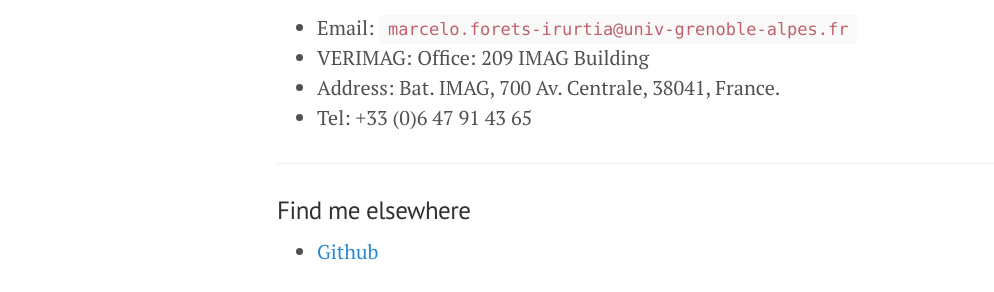
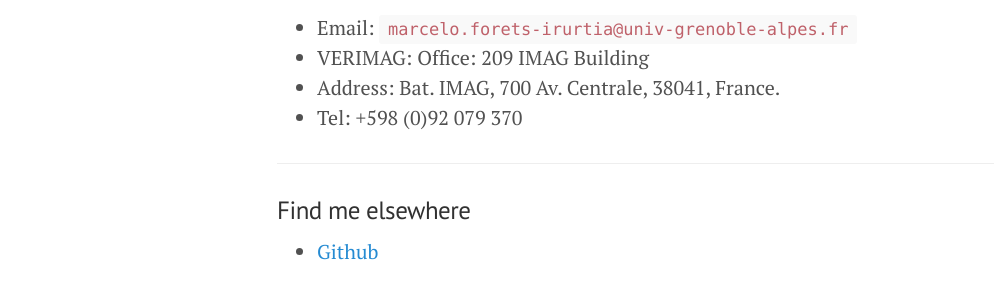
Before and after one commit to mforets/mforets.github.io, a Jekyll site: the page built from about.md, in a window 1280 px wide and 900 px high, scrolled down 1488 px. Shown: the part 156-448 px from the top of the window, without its empty margins (3-997 px from the left). Built offline with Jekyll 4.4.1, drawn with Linux system fonts in a browser that asks for light colours; nearby versions of some CDN libraries.

Commit message:
update cel

```diff
--- a/about.md
+++ b/about.md
@@ -39,7 +39,7 @@ Currently, I work as a post-doc researcher at TEMPO team led by [Oded Maler](htt
 - Email: `marcelo.forets-irurtia@univ-grenoble-alpes.fr`
 - VERIMAG: Office: 209 IMAG Building
 - Address: Bat. IMAG, 700 Av. Centrale, 38041, France.
-- Tel: +33 (0)6 47 91 43 65
+- Tel: +598 (0)92 079 370
 
 ----
 
```
Also changed, not shown: 2 other files.
